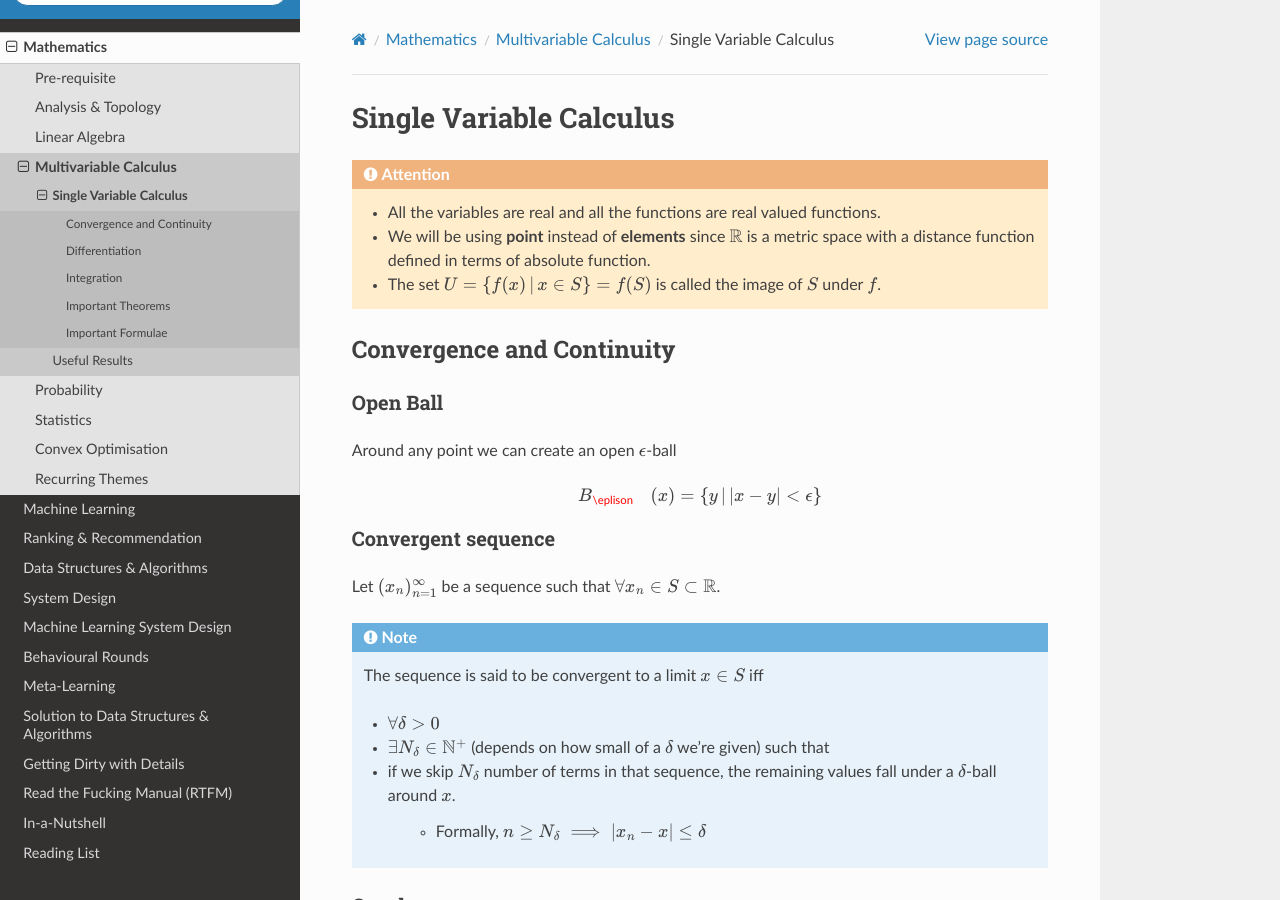
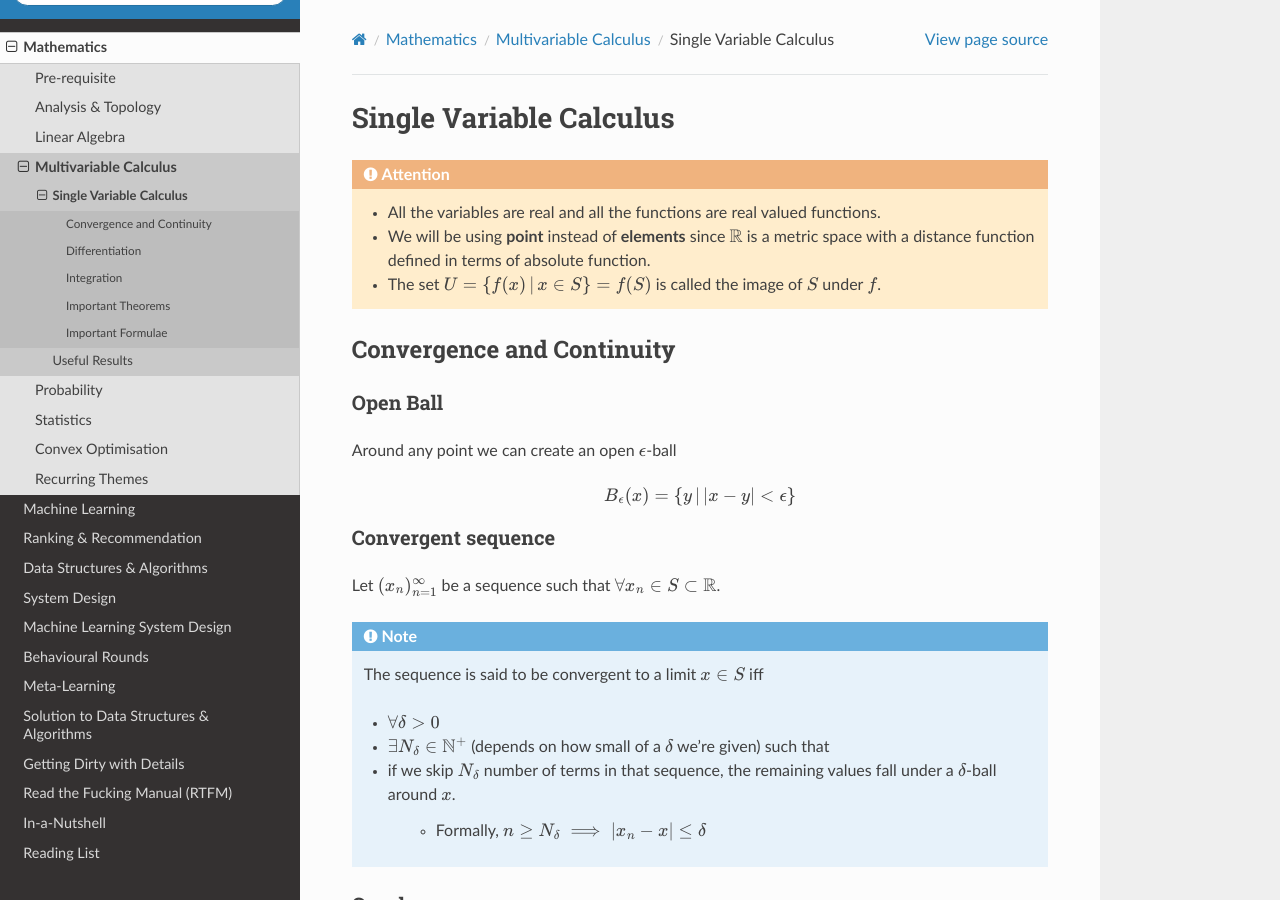
Before and after one commit to uselesstechjunks/leetcode, a Sphinx documentation site: the page built from docs/source/math/calc3/calc1.rst, in a window 1280 px wide and 900 px high. Built offline with Sphinx 7.4.7 and the Read the Docs theme 2.0.0, drawn with Linux system fonts in a browser that asks for light colours.

Commit message:
Update calc1.rst

```diff
--- a/docs/source/math/calc3/calc1.rst
+++ b/docs/source/math/calc3/calc1.rst
@@ -13,7 +13,7 @@ Open Ball
 ================================================================
 Around any point we can create an open :math:`\epsilon`-ball
 
-.. math:: B_\eplison(x)=\{y\mathop{|} |x-y|< \epsilon\}
+.. math:: B_\epsilon(x)=\{y\mathop{|} |x-y|< \epsilon\}
 
 Convergent sequence
 ================================================================
```
